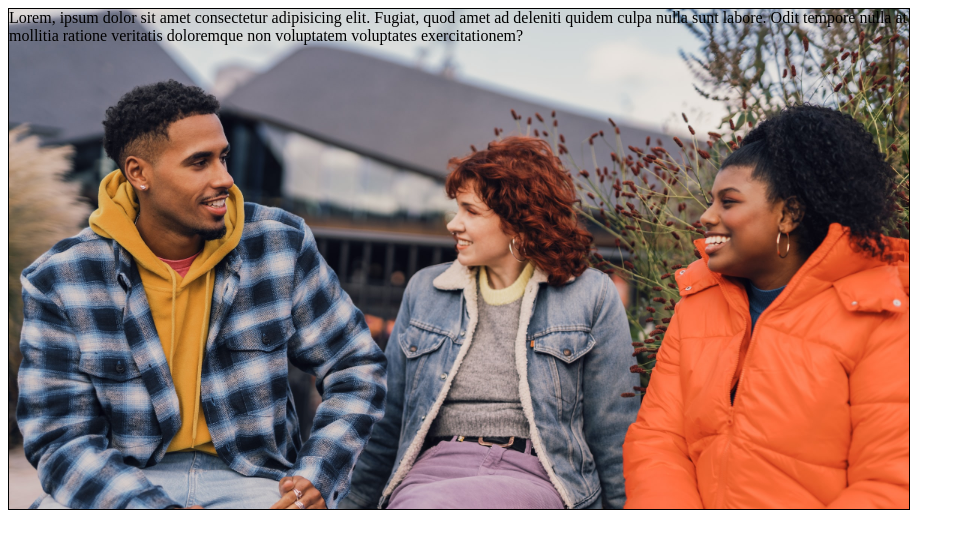
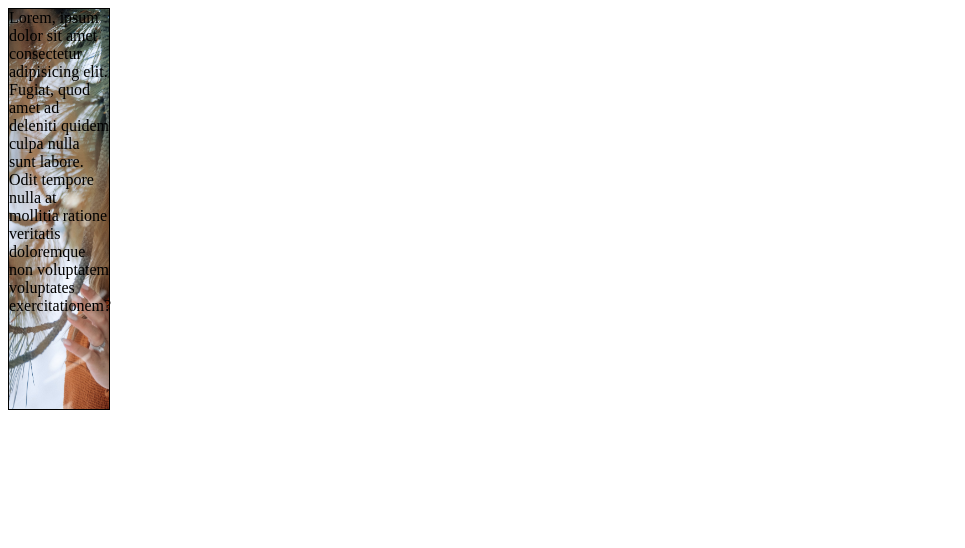
Before and after one commit to retr0e/HTML-CSS, a plain HTML site: page CSS/StarterCode_Backgrounds/index.html in a window 1280 px wide. Shown: the whole page, without its empty margins (0-965 px from the left). Drawn offline with Linux system fonts and the light colour scheme.

Commit message:
Present background-postion

```diff
--- a/CSS/StarterCode_Backgrounds/app.css
+++ b/CSS/StarterCode_Backgrounds/app.css
@@ -1,7 +1,8 @@
 .box {
   border: 1px solid black;
-  height: 500px;
-  width: 900px;
-  background-image: url('images/people.jpg');
+  height: 400px;
+  width: 100px;
+  background-image: url('images/woman.jpg');
   background-size: cover;
+  background-position: top left;
 }
```
